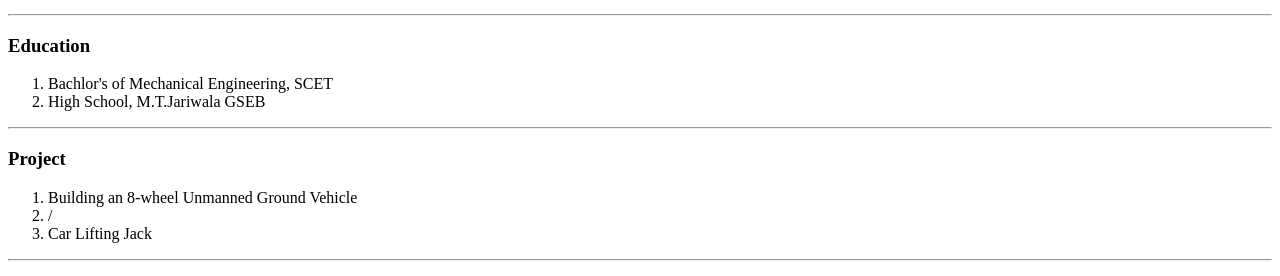
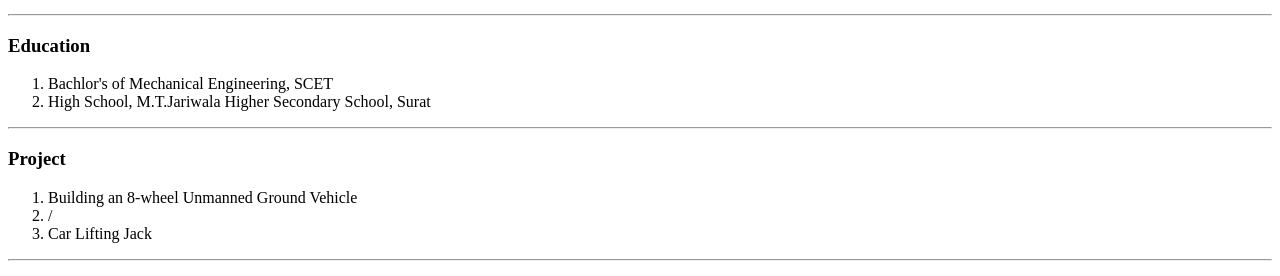
Before and after one commit to zoebghasia/cv, a plain HTML site: page index.html in a window 1280 px wide. Shown: the part 518-794 px from the top of the page. Drawn offline with Linux system fonts and the light colour scheme.

Commit message:
edited data ineducation
higher secondary!

```diff
--- a/index.html
+++ b/index.html
@@ -17,7 +17,7 @@
     <h3 >Education</h3>
     <ol>
       <li>Bachlor's of Mechanical Engineering, SCET</li>
-      <li>High School, M.T.Jariwala GSEB</li>
+      <li>High School, M.T.Jariwala Higher Secondary School, Surat</li>
     </ol>
     <hr>
     <h3 >Project</h3>
```
